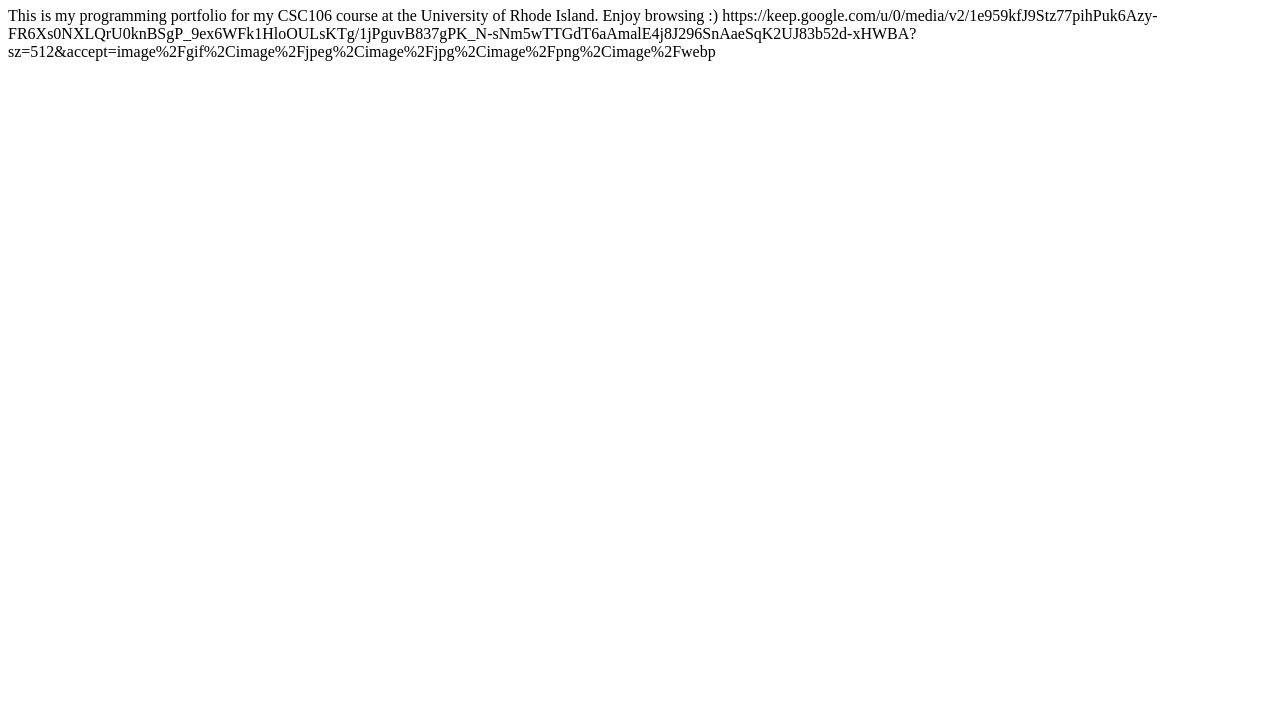
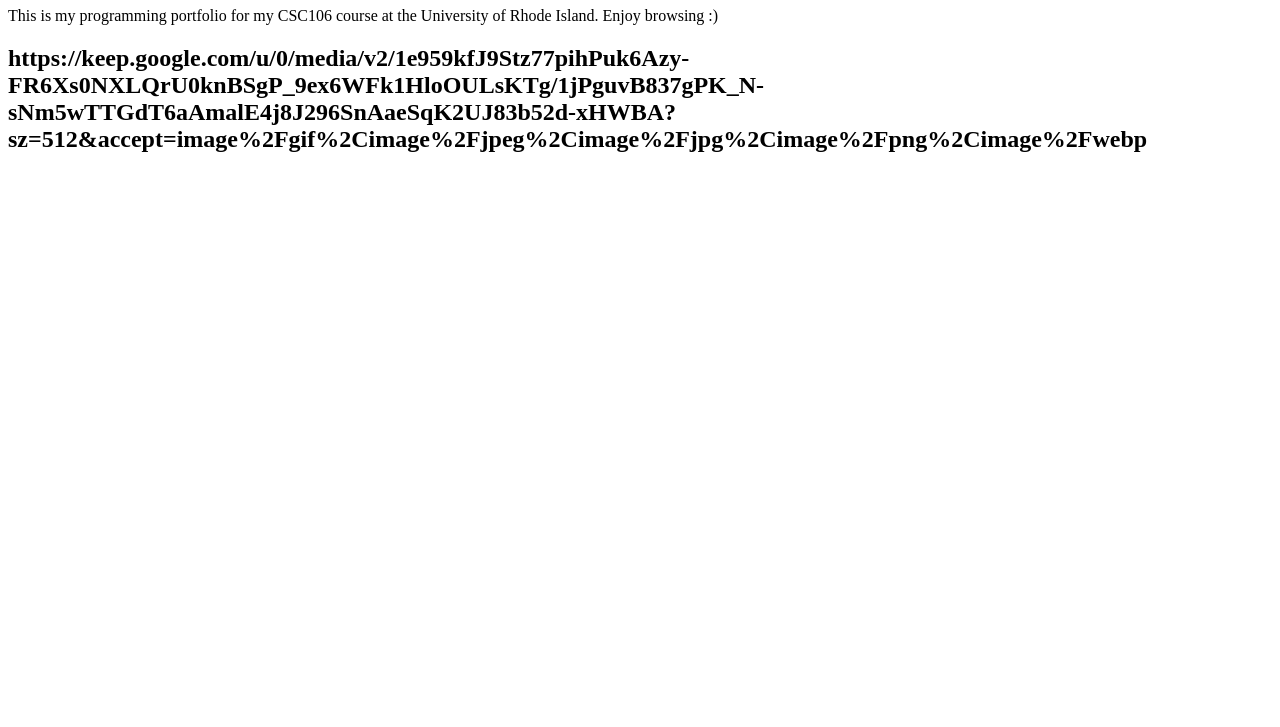
Before and after one commit to SamVball/samvball.github.io, a plain HTML site: page index.html in a window 1280 px wide. Shown: the part 73-800 px from the top of the page. Drawn offline with Linux system fonts and the light colour scheme.

Commit message:
Update index.html

```diff
--- a/index.html
+++ b/index.html
@@ -7,7 +7,8 @@
     <body>
         <h1> Welcome to Sam's Programming Portfolio </h1>
         This is my programming portfolio for my CSC106 course at the University of Rhode Island.  Enjoy browsing :)
-        https://keep.google.com/u/0/media/v2/1e959kfJ9Stz77pihPuk6Azy-FR6Xs0NXLQrU0knBSgP_9ex6WFk1HloOULsKTg/1jPguvB837gPK_N-sNm5wTTGdT6aAmalE4j8J296SnAaeSqK2UJ83b52d-xHWBA?sz=512&accept=image%2Fgif%2Cimage%2Fjpeg%2Cimage%2Fjpg%2Cimage%2Fpng%2Cimage%2Fwebp
+       <h2> https://keep.google.com/u/0/media/v2/1e959kfJ9Stz77pihPuk6Azy-FR6Xs0NXLQrU0knBSgP_9ex6WFk1HloOULsKTg/1jPguvB837gPK_N-sNm5wTTGdT6aAmalE4j8J296SnAaeSqK2UJ83b52d-xHWBA?sz=512&accept=image%2Fgif%2Cimage%2Fjpeg%2Cimage%2Fjpg%2Cimage%2Fpng%2Cimage%2Fwebp</h2>
+
 
 
     </body>
```
